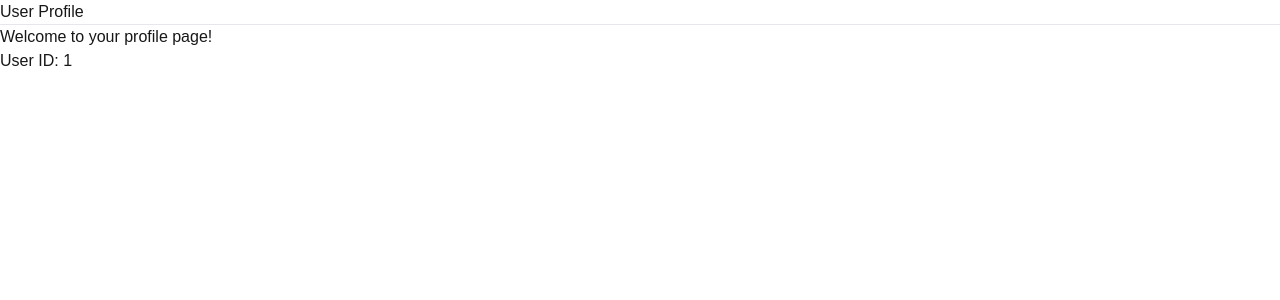
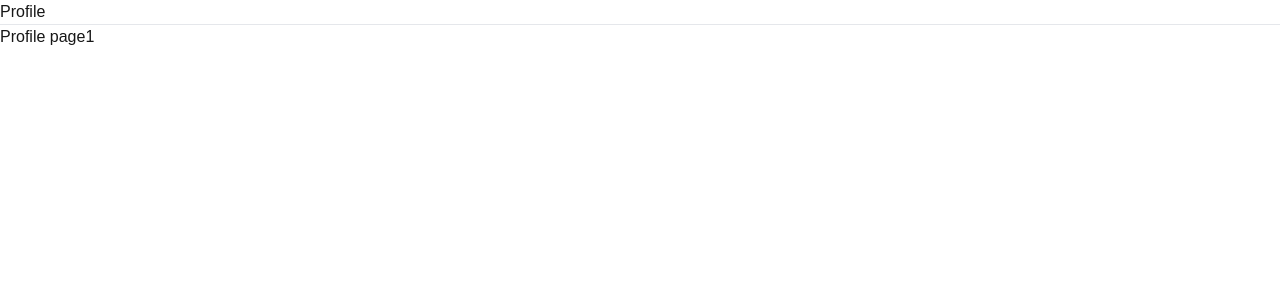
Before and after one commit to IsaamMJ/LoginAuth-Nextjs, a Next.js app: page /profile/1 in a window 1280 px wide. Shown: the top 300 px of the page. Built offline with nearby package versions, Linux system fonts and the light colour scheme.

Commit message:
Bug fixes for vercel deployment 04

```diff
--- a/src/app/profile/[id]/page.tsx
+++ b/src/app/profile/[id]/page.tsx
@@ -1,16 +1,15 @@
-export default function UserProfile({ params }: { params: { id: string } }) {
+interface Params {
+    id: string;
+}
+
+export default function UserProfile({ params }: { params: Params }) {
     return (
-      <div className="flex flex-col items-center justify-center min-h-screen py-6 bg-gray-100 px-4">
-        <div className="w-full max-w-lg p-6 bg-white shadow-md rounded-lg">
-          <h1 className="text-3xl font-bold text-center text-gray-800 mb-4">User Profile</h1>
-          <hr className="mb-4" />
-          <p className="text-xl text-gray-700 text-center">Welcome to your profile page!</p>
-          <div className="mt-6 text-center">
-            <span className="inline-block px-4 py-2 text-white bg-orange-500 rounded-lg text-lg">
-              User ID: {params.id}
-            </span>
-          </div>
+        <div className="flex flex-col items-center justify-center min-h-screen py-2">
+            <h1>Profile</h1>
+            <hr />
+            <p className="text-4xl">Profile page
+            <span className=" p-2 ml-2 rounded bg-orange-500 text-black">{params.id}</span>
+            </p>
         </div>
-      </div>
     );
-  }
+}
```
